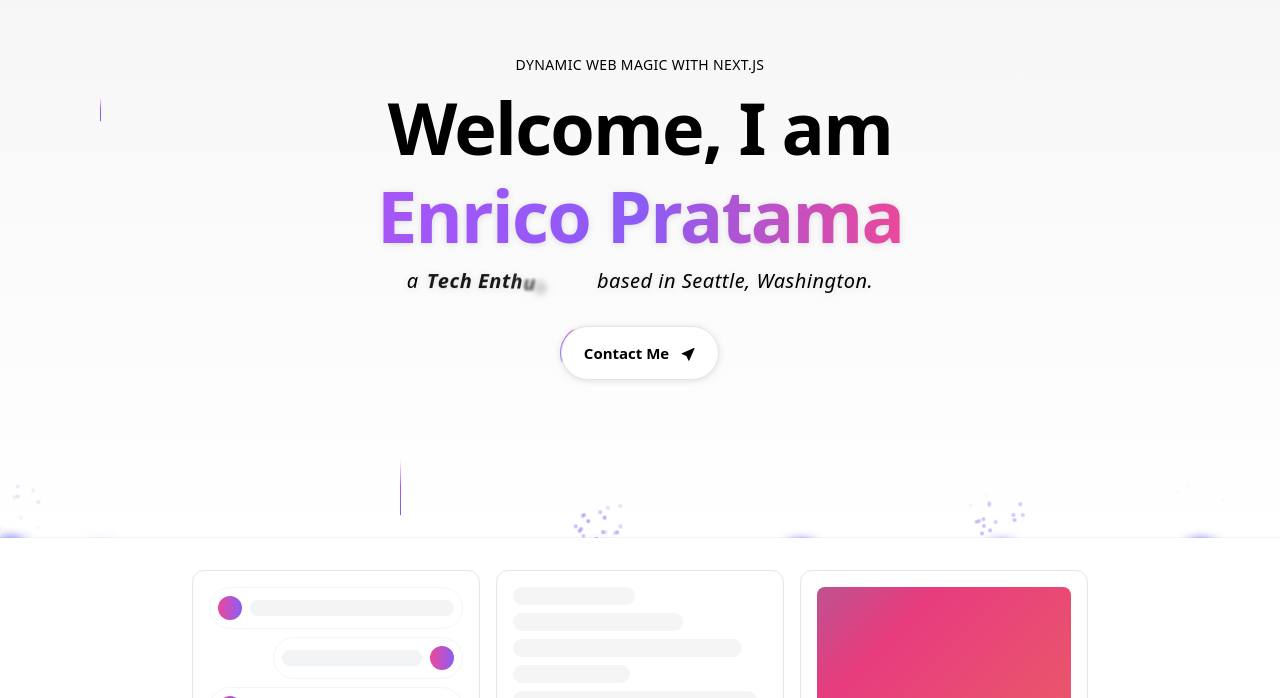
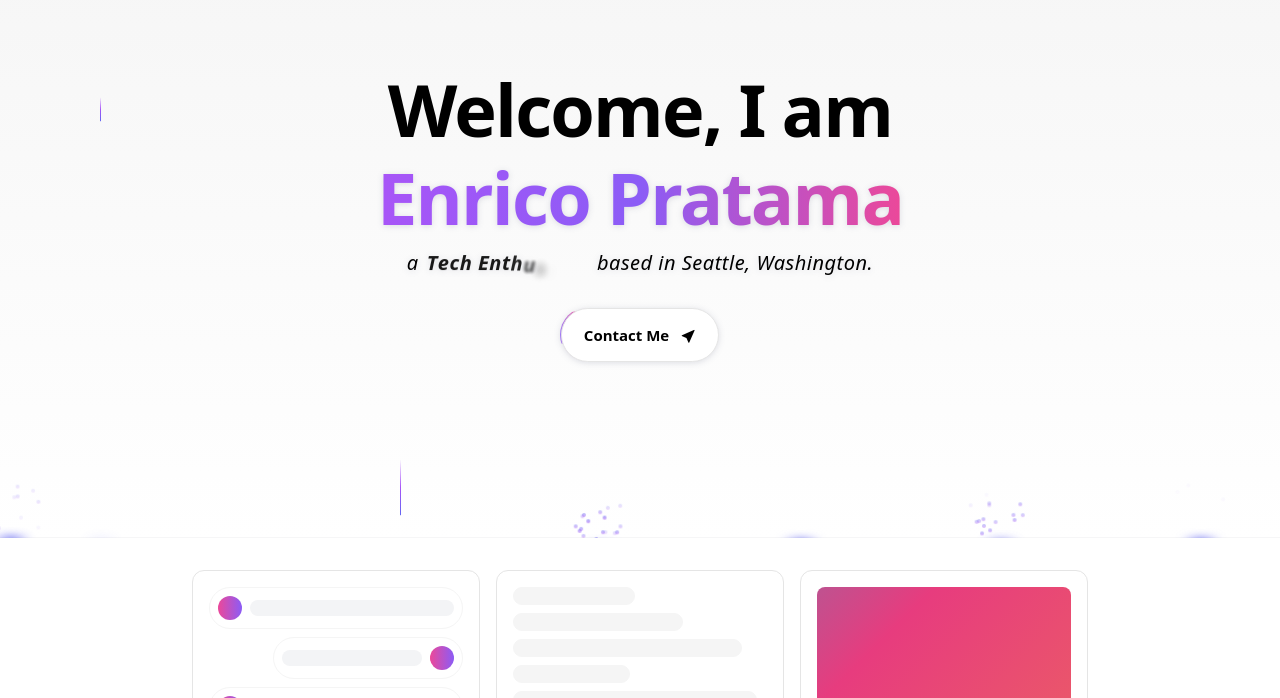
Before and after one commit to enricopratama/enrico-website, a Next.js app: page / in a window 1280 px wide. Shown: the part 102-800 px from the top of the page. Built offline with nearby package versions, Linux system fonts and the light colour scheme.

Commit message:
changed text

```diff
--- a/app/components/globe-component.tsx
+++ b/app/components/globe-component.tsx
@@ -401,10 +401,10 @@ export function GlobeComponent() {
 
   const words = [
     {
-      text: "Projects,",
+      text: "Technologies,",
     },
     {
-      text: "Accesible",
+      text: "Acknowledged",
     },
     {
       text: "Worldwide.",
--- a/app/page.tsx
+++ b/app/page.tsx
@@ -20,9 +20,6 @@ export default function Page() {
       {/* Background beam before BentoGridComponent */}
       <BackgroundBeamsWithCollision className="mb-8">
         <h2 className="text-4xl sm:text-4xl lg:text-7xl font-bold text-center text-black dark:text-white font-sans tracking-tight flex flex-col">
-          <div className="text-sm font-light tracking-wide relative mb-4">
-            DYNAMIC WEB MAGIC WITH NEXT.JS
-          </div>
           Welcome, I am
           <div className="relative mx-auto inline-block w-max [filter:drop-shadow(0px_1px_3px_rgba(27,_37,_80,_0.14))]">
             {/* Name with Gradient */}
```
